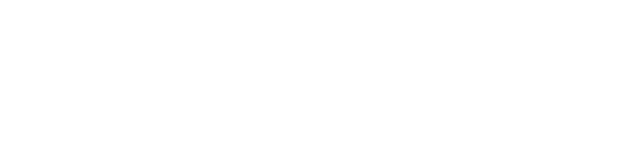
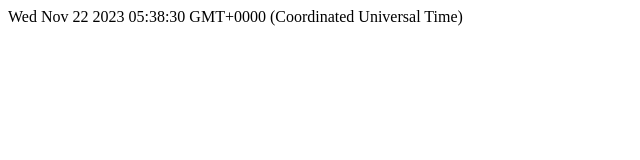
Before and after one commit to acciojob/js-timer-Rajitha9573, a website: page main.html in a window 1280 px wide. Shown: the whole page, without its empty margins (0-640 px from the left). Drawn offline with Linux system fonts and the light colour scheme.

Commit message:
created a submission

```diff
--- a/main.html
+++ b/main.html
@@ -3,7 +3,7 @@
     <title>JS Timer</title>
   </head>
   <body>
-    <p id="timer"></p>
+    <p id="timer">Timer</p>
 
     <script src="script.js"></script>
   </body>
--- a/script.js
+++ b/script.js
@@ -1 +1,3 @@
 // write js code here if required
+const d = new Date();
+document.getElementById("timer").innerHTML = d;
```
